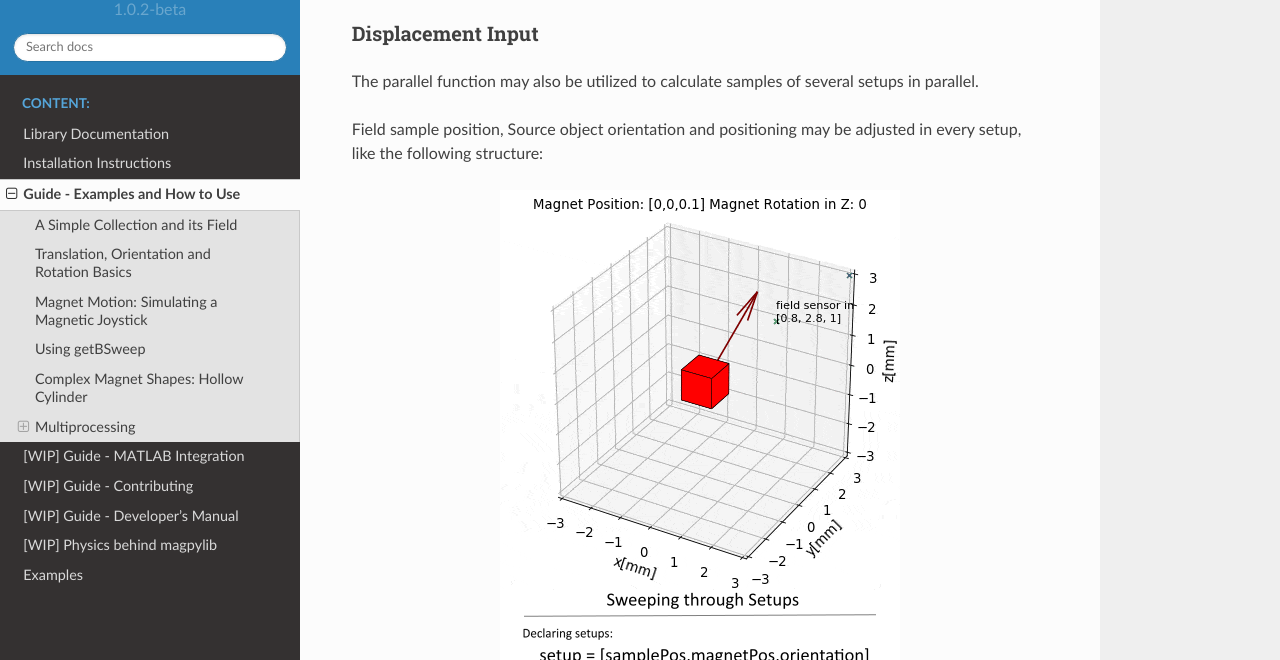
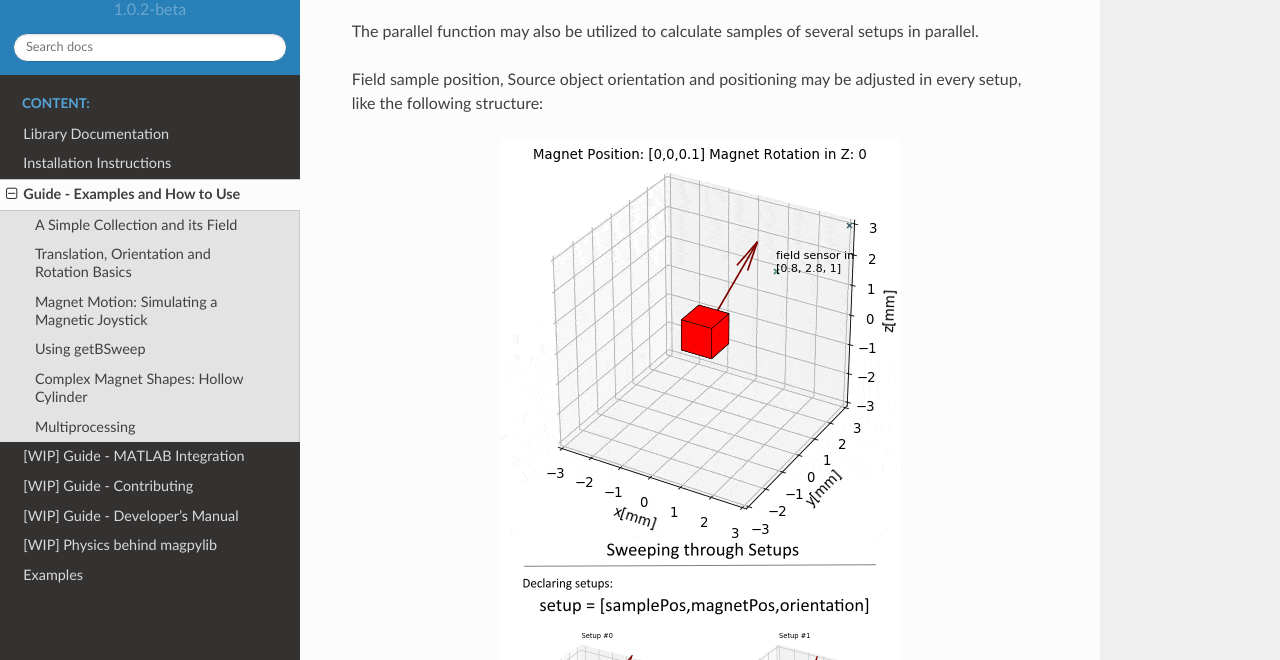
Before and after one commit to magpylib/magpylib, a Sphinx documentation site: the page built from docs/_pages/2_guideExamples.md, in a window 1280 px wide and 900 px high, scrolled down 4193 px, cut to the strip 240-900 px from the top of the window. Built offline with Sphinx 7.4.7 and the Read the Docs theme 2.0.0, drawn with Linux system fonts in a browser that asks for light colours; formulas are drawn with MathJax 3; pages that are not in the unit, such as notebooks, are missing from menus; the version number is read from the project's files by our own code.

Commit message:
forgot to save this

````diff
--- a/docs/_pages/2_guideExamples.md
+++ b/docs/_pages/2_guideExamples.md
@@ -157,8 +157,6 @@ Here is an example calculating several marked points in sequence.
 
 ```
 
-#### Displacement Input
-
 The parallel function may also be utilized to calculate samples of several setups in parallel.
 
 Field sample position, Source object orientation and positioning may be adjusted in every setup, like the following structure:
````
